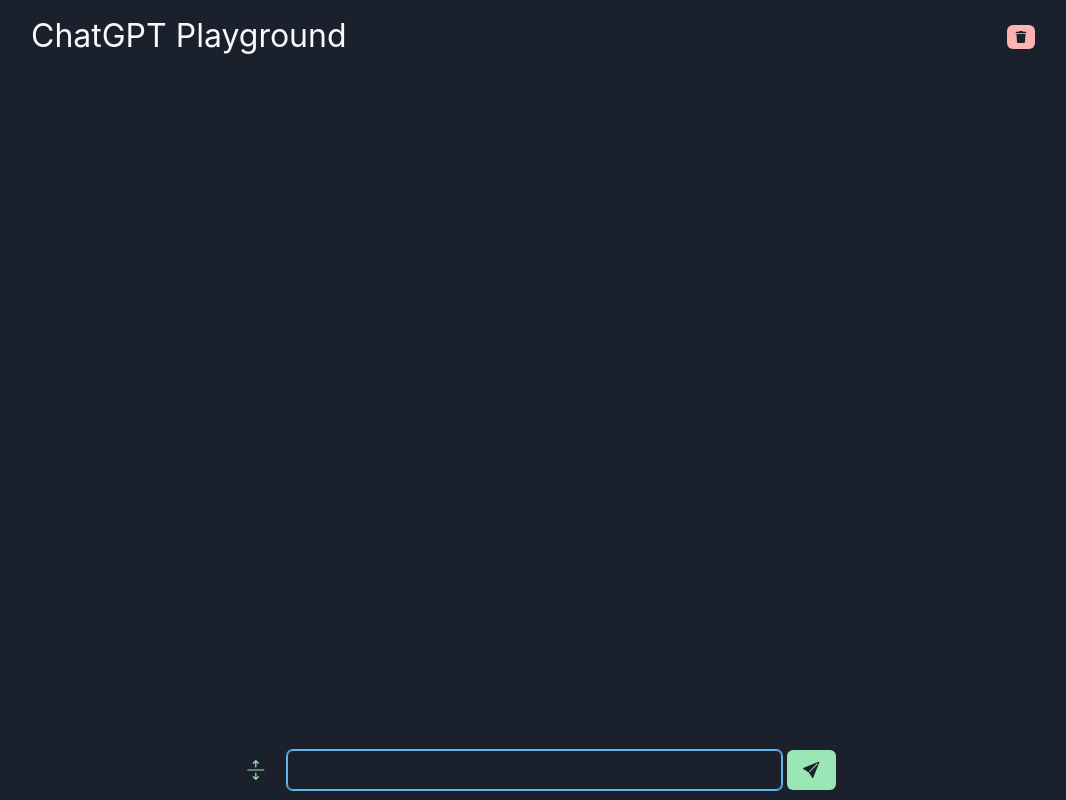
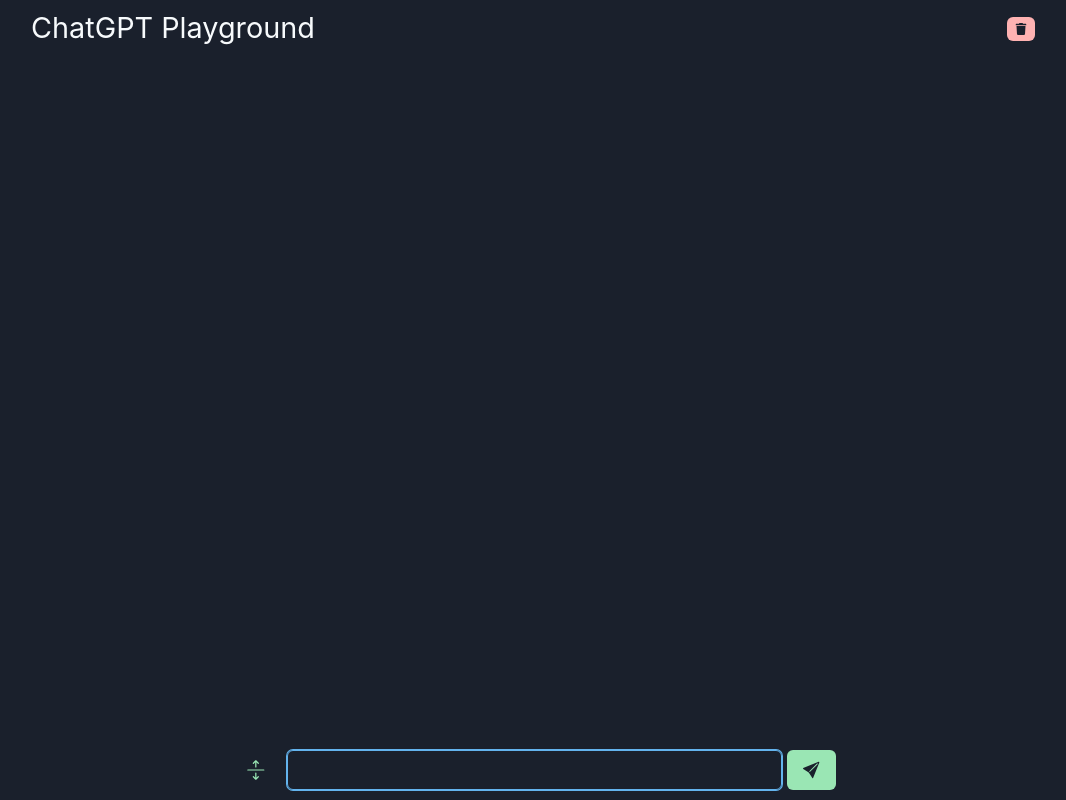
Before and after one commit to g4ku/chat-gpt-playground, a Next.js app: page / in a window 1280 px wide. Shown: the whole page, without its empty margins (107-1173 px from the left). Built offline with nearby package versions, Linux system fonts and the light colour scheme.

Commit message:
ヘッダー縮小

```diff
--- a/src/styles/Home.ts
+++ b/src/styles/Home.ts
@@ -4,7 +4,7 @@
   display: flex;
   flex-direction: column;
   justify-content: space-between;
-  height: calc(100% - 4.5rem);
+  height: calc(100% - 3.5rem);
 `;
 
 export const buttons = css`
--- a/src/templates/MainContainer/styles.ts
+++ b/src/templates/MainContainer/styles.ts
@@ -1,11 +1,11 @@
 import { css } from "@emotion/react";
 
 export const header = css`
-    height: 4.5rem;
+    height: 3.5rem;
     display: flex;
     align-items: center;
 `;
 
 export const title = css`
-    font-size: 2rem;
+    font-size: 1.8rem;
 `
```
